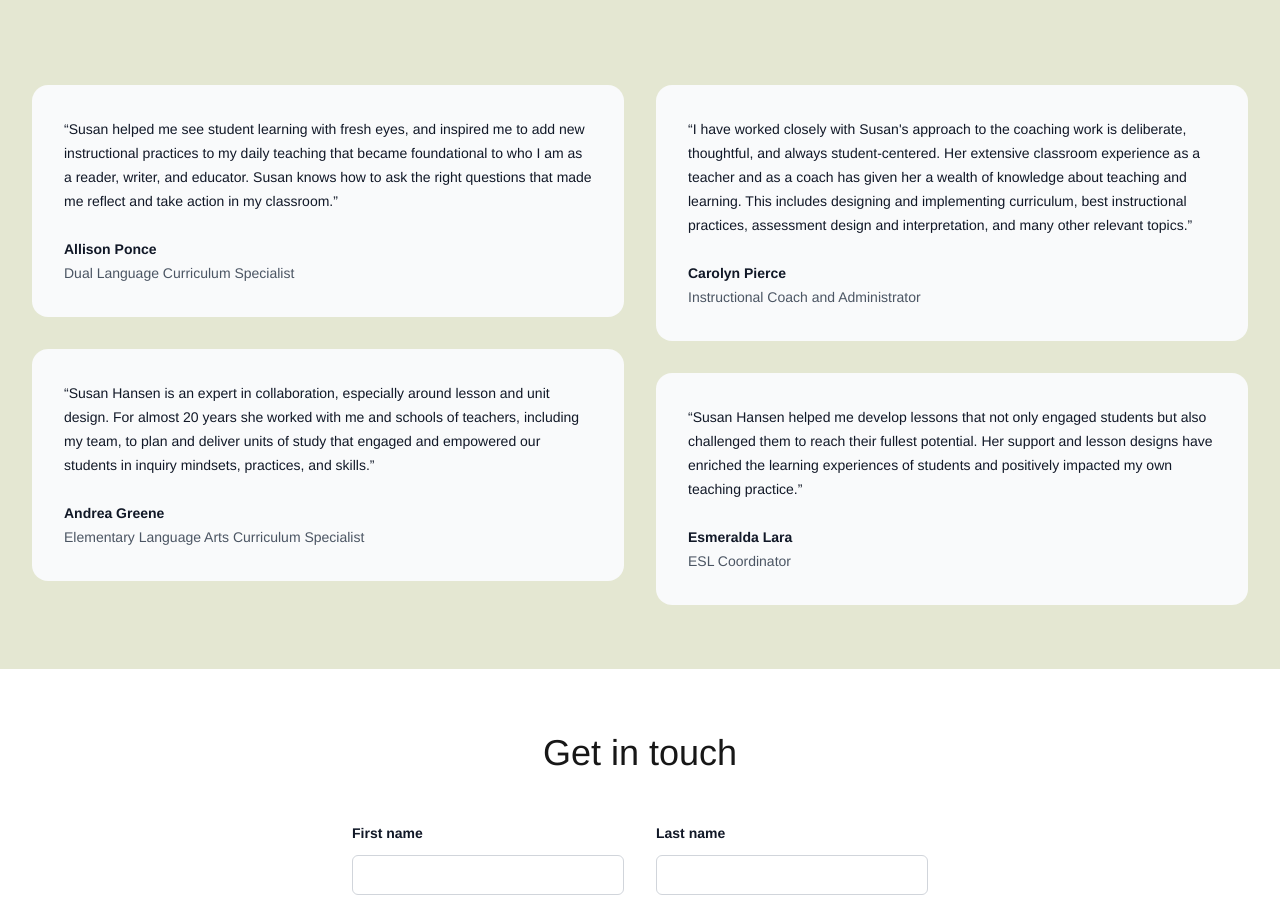
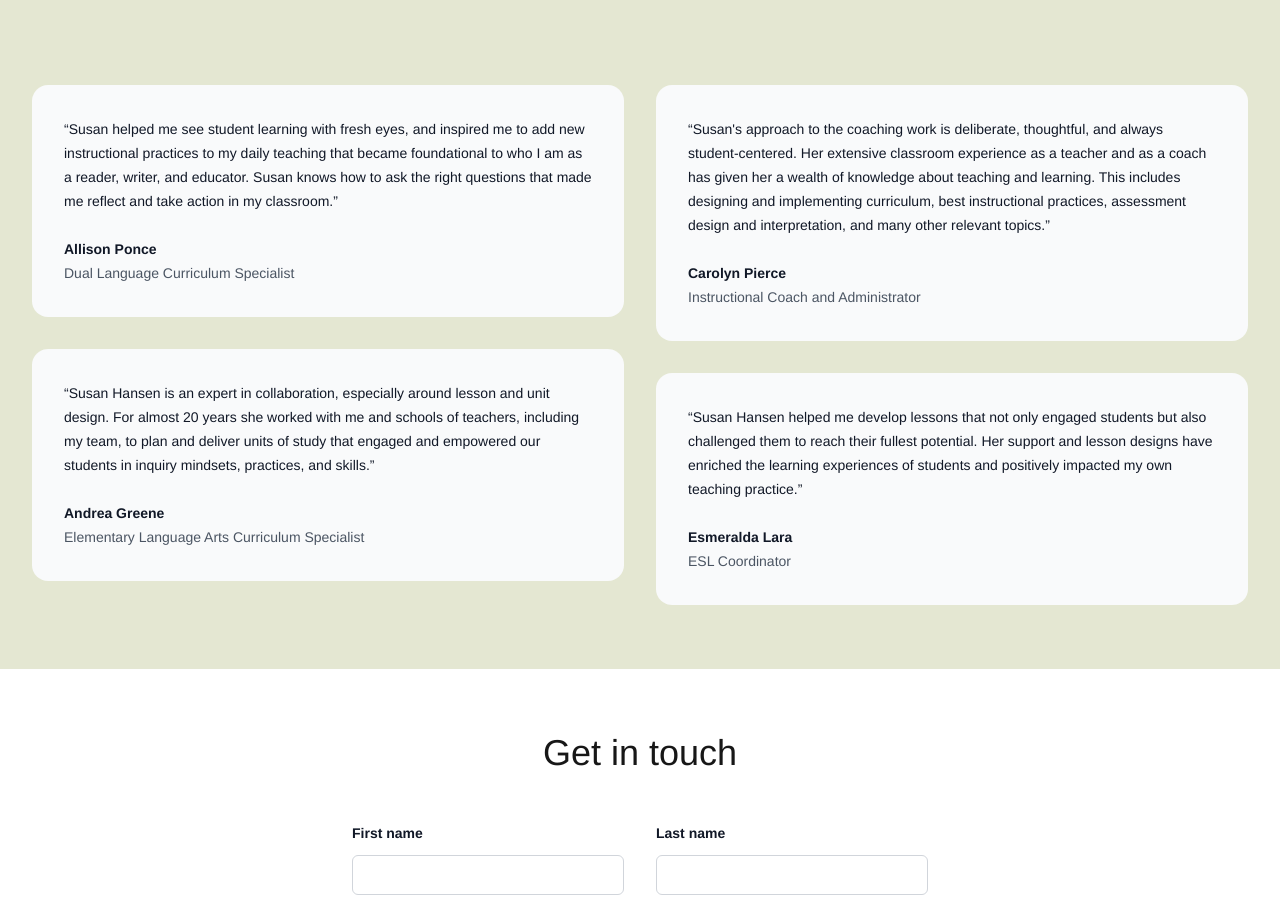
Before and after one commit to kenthansen98/hansen-learning-collaborative, a Next.js app: page / in a window 1280 px wide. Shown: the part 1683-2597 px from the top of the page. Built offline with nearby package versions, Linux system fonts and the light colour scheme.

Commit message:
fix typo

```diff
--- a/app/components/Testimonial.tsx
+++ b/app/components/Testimonial.tsx
@@ -13,7 +13,7 @@ const Testimonial = () => {
     {
       name: "Carolyn Pierce",
       role: "Instructional Coach and Administrator",
-      text: "I have worked closely with Susan's approach to the coaching work is deliberate, thoughtful, and always student-centered. Her extensive classroom experience as a teacher and as a coach has given her a wealth of knowledge about teaching and learning. This includes designing and implementing curriculum, best instructional practices, assessment design and interpretation, and many other relevant topics.",
+      text: "Susan's approach to the coaching work is deliberate, thoughtful, and always student-centered. Her extensive classroom experience as a teacher and as a coach has given her a wealth of knowledge about teaching and learning. This includes designing and implementing curriculum, best instructional practices, assessment design and interpretation, and many other relevant topics.",
     },
     {
       name: "Esmeralda Lara",
```
